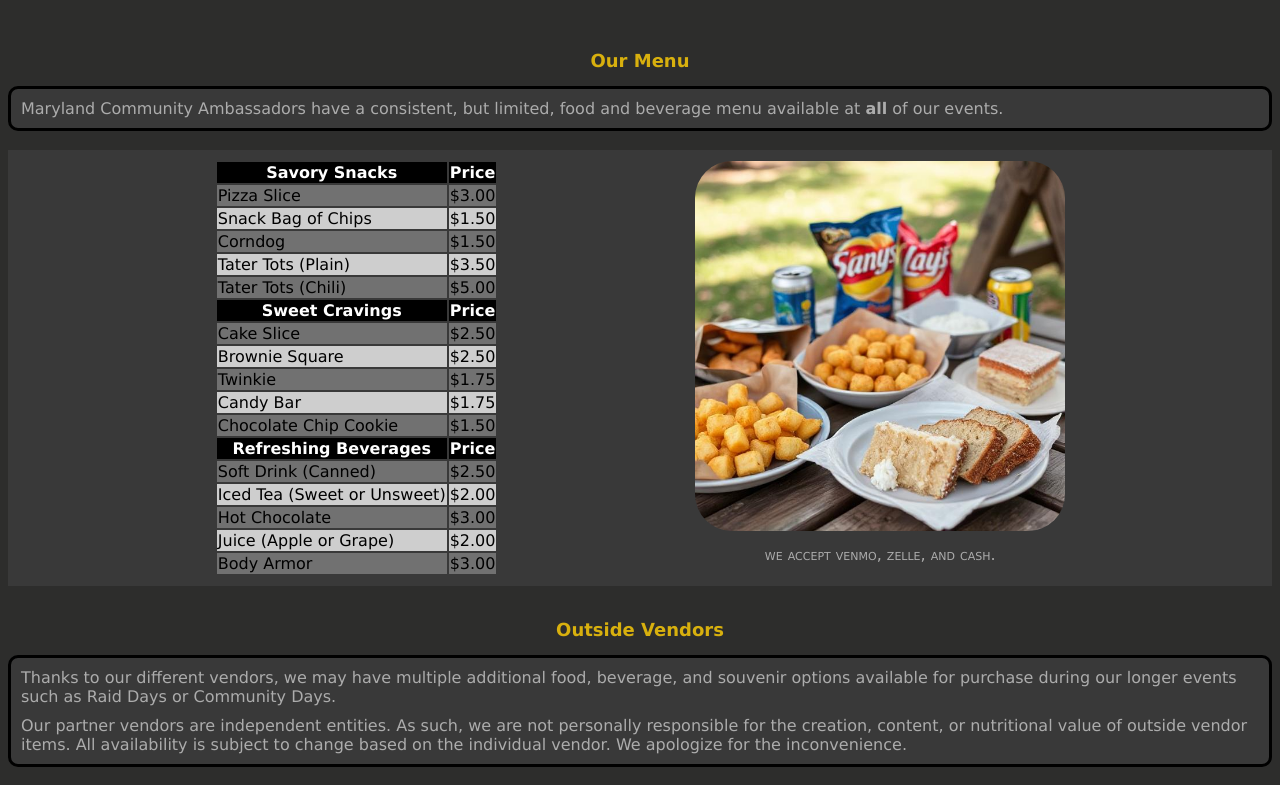
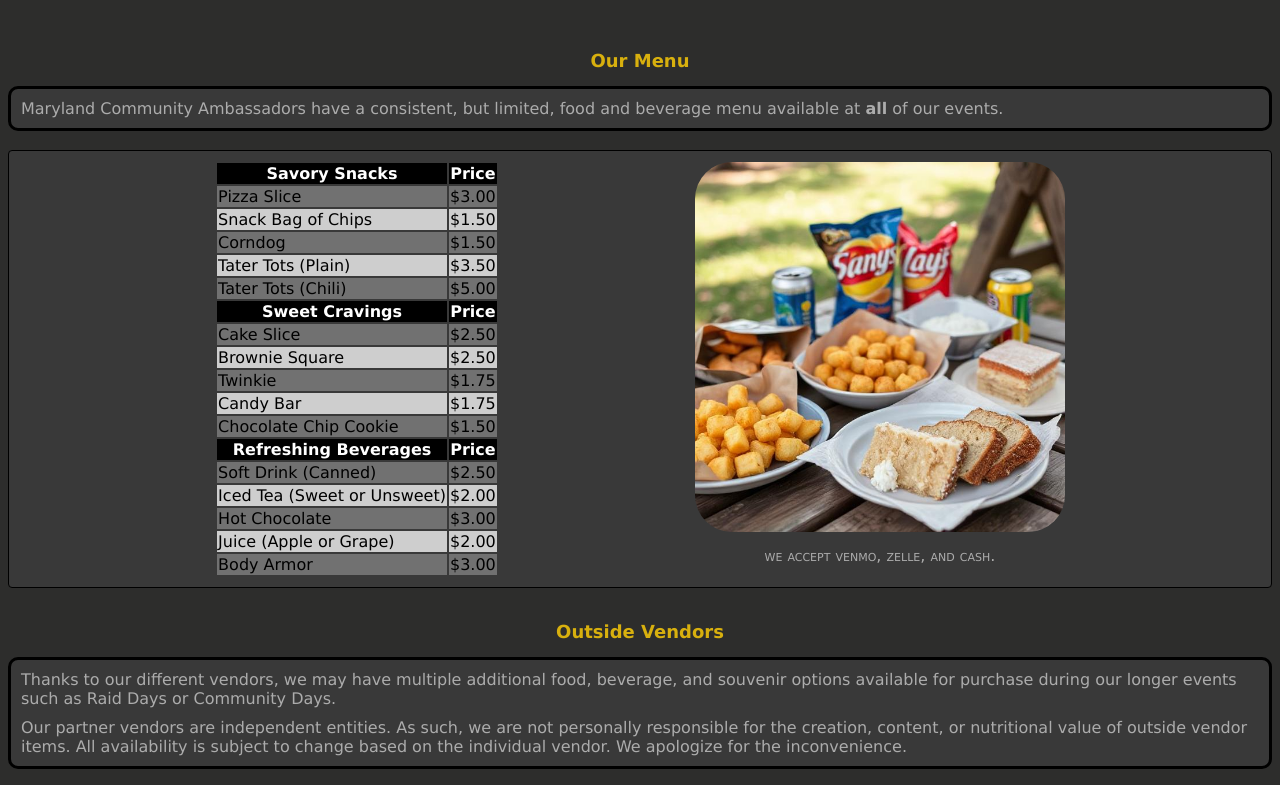
Before and after one commit to ThorntonMercy/mdpogoevent, a plain HTML site: page menu.html in a window 1280 px wide. Shown: the part 470-1255 px from the top of the page. Drawn offline with Linux system fonts and the light colour scheme.

Commit message:
Update style.css

```diff
--- a/style.css
+++ b/style.css
@@ -193,6 +193,9 @@ specific elements for the menu page */
     flex-direction: row;
     padding: 10px;
     background-color:#393939;
+    border: 1px #000;
+    border-radius: 4px;
+    border-style: solid;
 }
 
 @media (max-width: 700px) {
```
